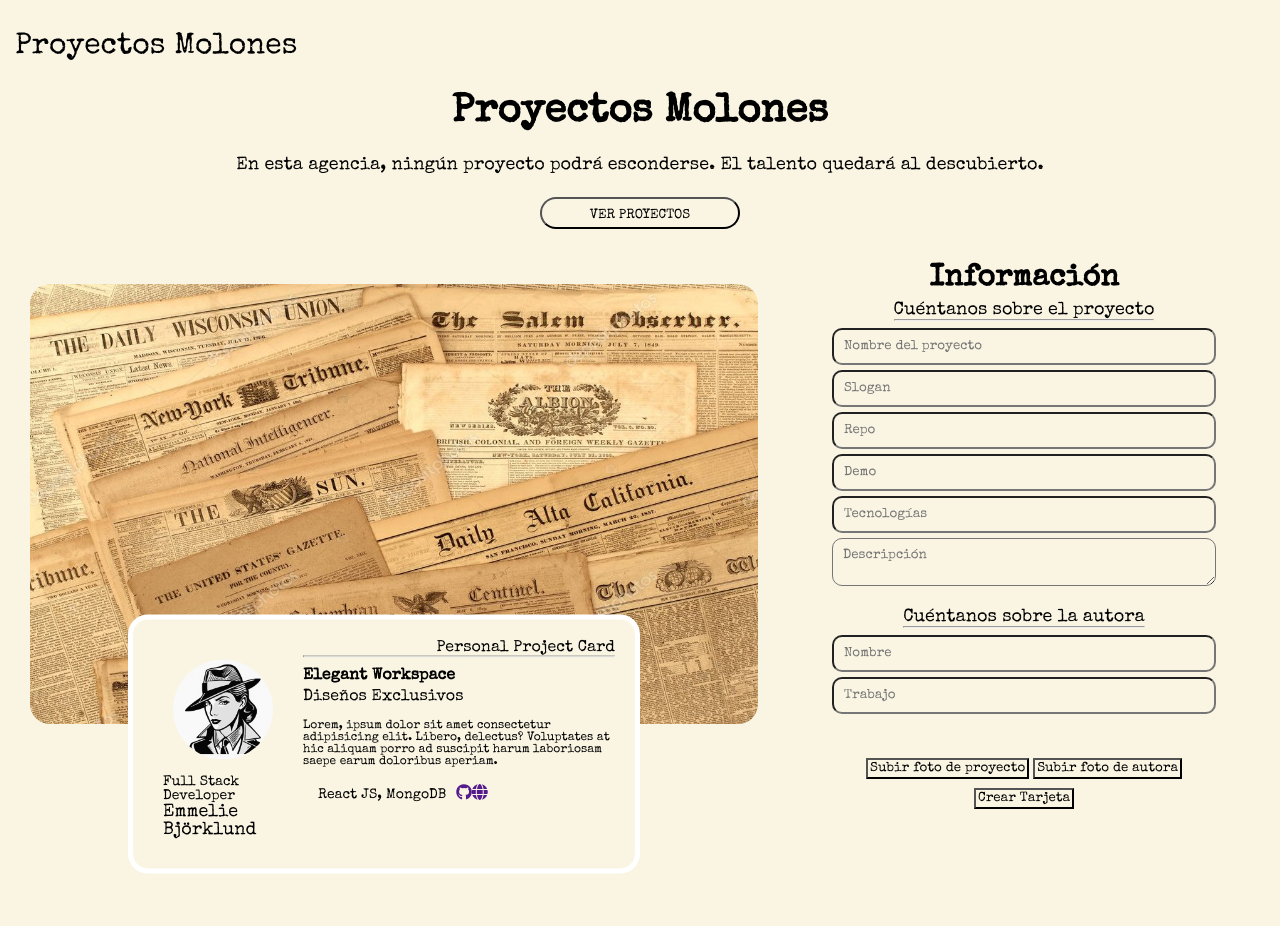
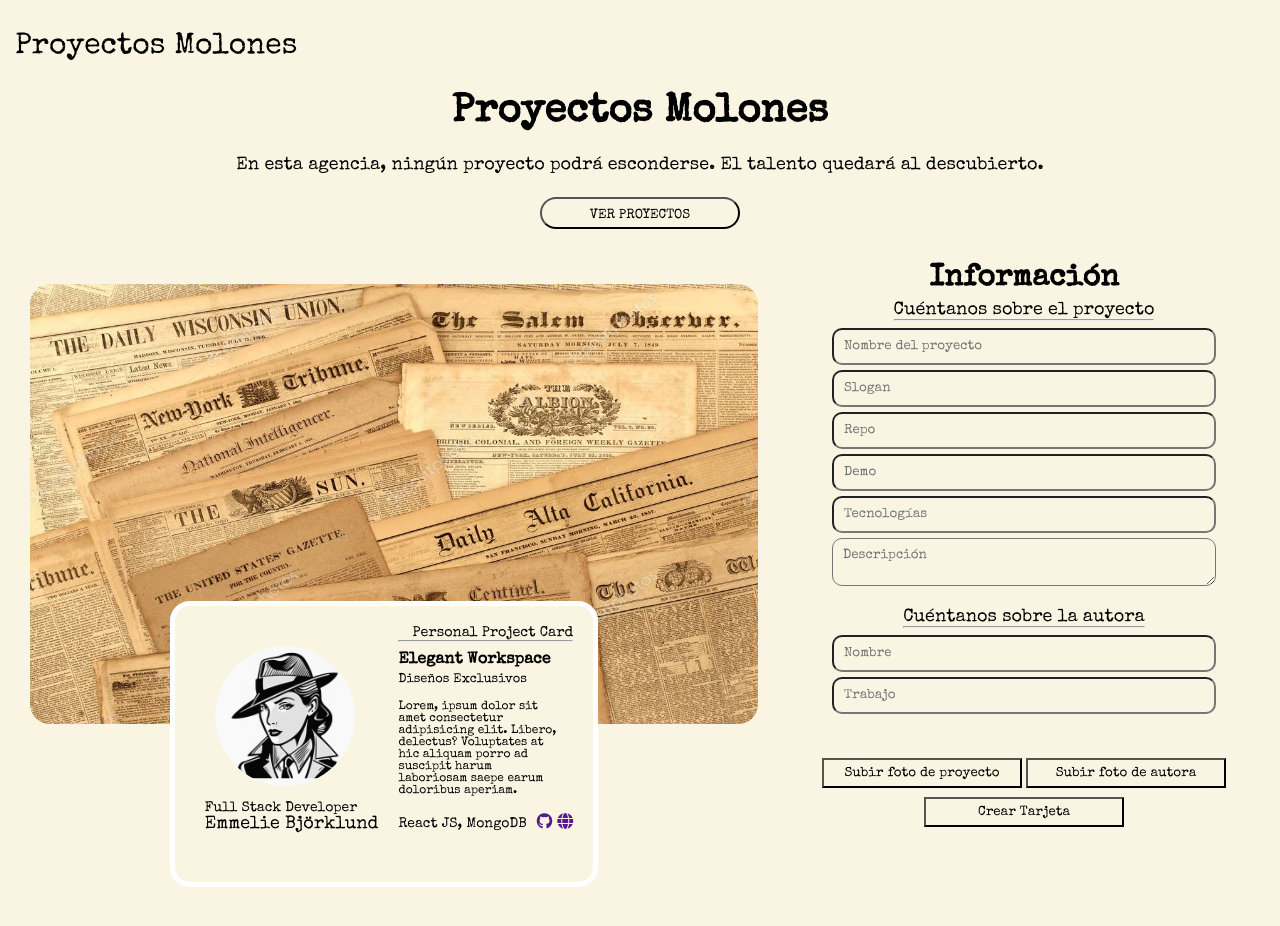
Before and after one commit to ArantzaGG/proyectos-molones, a React (Vite) app: page / in a window 1280 px wide. Shown: the top 926 px of the page. Built offline with nearby package versions, Linux system fonts and the light colour scheme.

Commit message:
some css

```diff
--- a/src/styles/App.scss
+++ b/src/styles/App.scss
@@ -39,7 +39,7 @@
     }
     .image {
 
-      width: 90vw;
+      width: 95vw;
       height: auto;
       padding: 20px;
       border-radius: 40px;
@@ -113,13 +113,13 @@
     margin: 0 auto;
     align-items: flex-start;
     border: solid 5px white;
-    padding: 5px;
+    padding: 15px;
     margin-bottom: 20px;
     transform: translateY(-35%);
 
 
     @media all and (min-width: 768px) {
-      width: 40vw;
+      width: max-content;
       height: max-content;
       padding: 20px;
       transform: translateY(-50%);
@@ -128,8 +128,8 @@
       width :50px;
       height: 50px;
       @media all and (min-width: 768px) {
-        width: 120px;
-        height: 120px;
+        width: 160px;
+        height: 160px;
         border-radius: 500px;
         padding: 10px;
       }
@@ -139,16 +139,16 @@
       margin-left: 10px;;
 
       .subtitle {
-        font-size: 0.6em;
+        font-size: 0.5em;
         text-align: right;
 
         @media all and (min-width: 768px) {
-          font-size: 16px;
+          font-size: 0.9em;
         }
       }
 
       .title {
-        font-size: 0.8em;
+        font-size: 1em;
         margin-top: 10px;
 
         @media all and (min-width: 768px) {
@@ -161,7 +161,7 @@
         margin-top: 5px;
 
         @media all and (min-width: 768px) {
-          font-size: 16px;
+          font-size: 0.8em;
         }
       }
 
@@ -171,6 +171,7 @@
 
         @media all and (min-width: 768px) {
           font-size: 12px;
+          width: 10rem;
 
         }
       }
@@ -183,6 +184,7 @@
         @media all and (min-width: 768px) {
           font-size: 14px;
           margin-top:20px;
+          padding-left: 0px;
         }
       }
 
@@ -191,12 +193,16 @@
         display: flex;
         gap: 10px;
         align-items: baseline;
+
+
       }
 
       .icons {
         display: flex;
         font-size: 16px;
         color: black;
+        gap:5px;
+
       }
     }
 
@@ -295,240 +301,22 @@
     .btn {
       margin: 2px;
       padding: 2px;
+      @media all and (min-width: 768px){
+        width: 200px;
+        height: 30px;
+       }
     }
 
     .btn-large {
       padding: 2px;
-    }
-  }
+     @media all and (min-width: 768px){
+      width: 200px;
+      height: 30px;
+     }
+  }}
 }
 
 .hidden {
+
   display: none;
 }
-
-// .container {
-//   background-color: #302c42;
-//   height: 100vh;
-//   padding: 20px;
-// }
-
-// .header {
-//   display: flex;
-//   flex-direction: row;
-//   justify-content: space-between;
-// }
-
-// .header .text {
-//   color: white;
-//   margin-top: 32px;
-//   margin-right: 71px;
-// }
-
-// .subHeader {
-//   color: white;
-//   margin: 20px;
-// }
-
-// .main {
-//   display: flex;
-//   padding-top: 50px;
-//   height: 100vh;
-// }
-// .main .title {
-//   color: #ffffff;
-//   text-align: center;
-// }
-
-// .main .ask-info {
-//   padding: 20px;
-//   text-align: center;
-//   color: white;
-// }
-
-// .main .ask-info .subtitle {
-//   padding-bottom: 10px;
-// }
-
-// .main .ask-info .line {
-//   width: 100%;
-//   border: 0;
-//   height: 1px;
-//   background-image: linear-gradient(
-//     to right,
-//     rgba(255, 255, 255, 0),
-//     rgba(255, 255, 255, 0.75),
-//     rgba(255, 255, 255, 0)
-//   );
-// }
-
-// .main .preview {
-//   width: 60%;
-// }
-
-// .main .form {
-//   background-color: #302c42;
-//   width: 40%;
-// }
-
-// .main .project,
-// .main .autor {
-//   display: flex;
-//   flex-direction: column;
-//   gap: 10px;
-//   border: none;
-// }
-
-// .main .input,
-// .textarea {
-//   background-color: #302c42;
-//   border-color: white;
-//   border-radius: 40px;
-//   height: 42.72px;
-//   color: #ffffff;
-//   padding-left: 15px;
-//   padding-top: 5px;
-// }
-// .main .input::placeholder,
-// .textarea::placeholder {
-//   color: #ffffff;
-// }
-
-// .main .textarea {
-//   height: 110px;
-// }
-
-// .main .buttons-img {
-//   text-align: center;
-// }
-
-// .main .btn,
-// .main .btn-large {
-//   width: 160px;
-//   margin-top: 10px;
-//   color: white;
-//   text-align: center;
-//   border: none;
-
-//   height: 43px;
-//   background: linear-gradient(90deg, #8176af -1.57%, #c0b7e8 98.43%);
-//   border-radius: 40px;
-// }
-
-// .main .btn-large {
-//   width: 200px;
-//   border: solid 2px white;
-// }
-
-// .main .preview {
-//   padding: 20px;
-// }
-
-// .main .preview .image {
-//   object-fit: cover;
-//   width: 100%;
-//   height: 80%;
-// }
-
-// .main .preview .autor {
-//   background-color: white;
-//   color: #3e3e3e;
-//   width: 90%;
-//   height: 50%;
-//   transform: translateY(-100px);
-//   margin: auto;
-//   border-radius: 20px;
-//   display: flex;
-//   flex-direction: row-reverse;
-//   gap: 40px;
-//   padding: 30px;
-//   overflow-y: scroll;
-// }
-
-// .info-autor {
-//   width: 40%;
-//   text-align: center;
-// }
-
-// .info-autor .image {
-//   border-radius: 50%;
-//   width: 80px;
-//   height: 110px;
-// }
-
-// .info-autor .job {
-//   font-weight: bold;
-//   color: black;
-//   font-size: 14px;
-// }
-
-// .info-autor .name {
-//   font-size: 16px;
-// }
-
-// .info-project {
-//   width: 60%;
-// }
-
-// .info-project .subtitle {
-//   font-size: 14px;
-//   text-align: center;
-// }
-// .info-project .title {
-//   font-size: 20px;
-//   color: black;
-//   margin-bottom: 10px;
-// }
-
-// .info-project .desc {
-//   font-size: 12px;
-//   margin-bottom: 10px;
-// }
-
-// .info-project .slogan {
-//   font-size: 14px;
-//   margin-bottom: 10px;
-// }
-
-// .info-project .line {
-//   width: 100%;
-//   border: 0;
-//   height: 1px;
-
-//   background-image: linear-gradient(
-//     to right,
-//     rgba(255, 255, 255, 0),
-//     rgba(1, 1, 1, 0.75),
-//     rgba(255, 255, 255, 0)
-//   );
-// }
-
-// .btn-color {
-//   border-radius: 20px;
-//   width: 85px;
-//   height: 30px;
-//   font-weight: bold;
-// }
-
-// .btn-color-dark {
-//   background-color: black;
-//   color: white;
-// }
-
-// .technologies {
-//   background-color: lightgray;
-//   border-radius: 20px;
-//   font-size: 14px;
-//   padding: 10px;
-//   width: 70%;
-// }
-
-// .card {
-//   color: white;
-//   text-align: center;
-//   padding: 20px;
-// }
-
-// .hidden {
-//   display: none;
-// }
```
Also changed, not shown: src/components/Landing-Page/Landing.jsx (+9 -0 lines), 1 other file (tests, documents, lock files or other folders).
